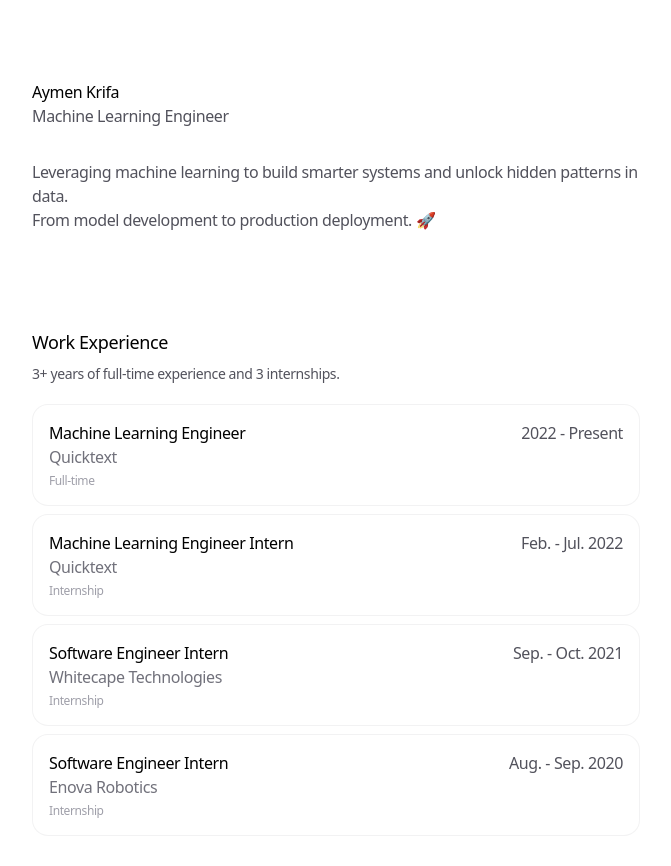
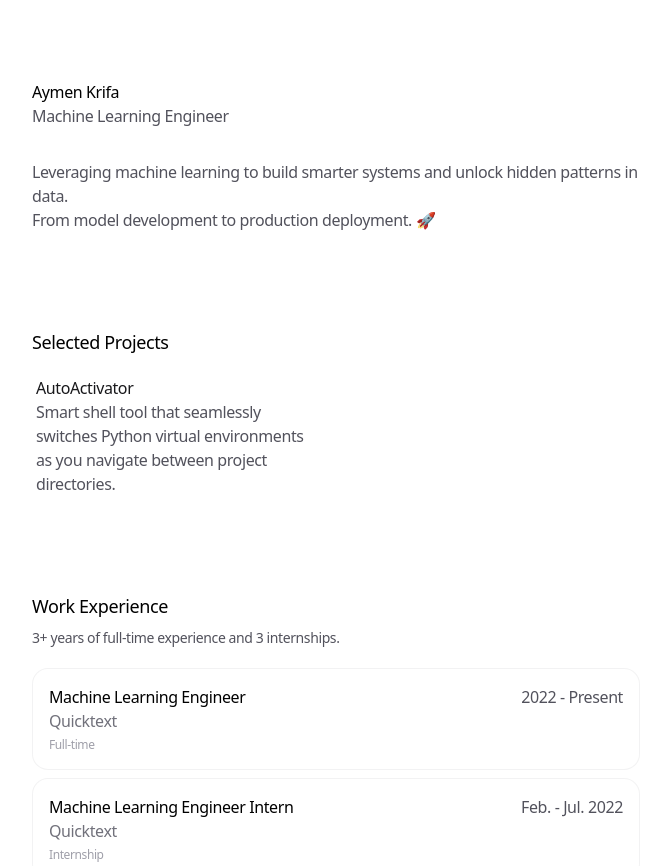
Before and after one commit to aymenkrifa/portfolio, a Next.js app: page / in a window 1280 px wide. Shown: the top 866 px of the page, without its empty margins (304-975 px from the left). Built offline with nearby package versions, Linux system fonts and the light colour scheme.

Commit message:
feat: Update project details and enhance project section visibility

```diff
--- a/app/data.ts
+++ b/app/data.ts
@@ -45,21 +45,13 @@ type SocialLink = {
 
 export const PROJECTS: Project[] = [
   {
-    name: 'Motion Primitives Pro',
+    name: 'AutoActivator',
     description:
-      'Advanced components and templates to craft beautiful websites.',
-    link: 'https://pro.motion-primitives.com/',
+      'Smart shell tool that seamlessly switches Python virtual environments as you navigate between project directories.',
+    link: 'https://github.com/aymenkrifa/autoactivator',
     video:
       'https://res.cloudinary.com/read-cv/video/upload/t_v_b/v1/1/profileItems/W2azTw5BVbMXfj7F53G92hMVIn32/newProfileItem/d898be8a-7037-4c71-af0c-8997239b050d.mp4?_a=DATAdtAAZAA0',
     id: 'project1',
-  },
-  {
-    name: 'Motion Primitives',
-    description: 'UI kit to make beautiful, animated interfaces.',
-    link: 'https://motion-primitives.com/',
-    video:
-      'https://res.cloudinary.com/read-cv/video/upload/t_v_b/v1/1/profileItems/W2azTw5BVbMXfj7F53G92hMVIn32/XSfIvT7BUWbPRXhrbLed/ee6871c9-8400-49d2-8be9-e32675eabf7e.mp4?_a=DATAdtAAZAA0',
-    id: 'project2',
   },
 ]
 
--- a/app/page.tsx
+++ b/app/page.tsx
@@ -591,7 +591,7 @@ export default function Personal() {
         </div>
       </motion.section>
 
-      {/* <motion.section
+      <motion.section
         variants={VARIANTS_SECTION}
         transition={TRANSITION_SECTION}
       >
@@ -599,9 +599,9 @@ export default function Personal() {
         <div className="grid grid-cols-1 gap-6 sm:grid-cols-2">
           {PROJECTS.map((project) => (
             <div key={project.name} className="space-y-2">
-              <div className="relative rounded-2xl bg-zinc-50/40 p-1 ring-1 ring-zinc-200/50 ring-inset dark:bg-zinc-950/40 dark:ring-zinc-800/50">
+              {/* <div className="relative rounded-2xl bg-zinc-50/40 p-1 ring-1 ring-zinc-200/50 ring-inset dark:bg-zinc-950/40 dark:ring-zinc-800/50">
                 <ProjectVideo src={project.video} />
-              </div>
+              </div> */}
               <div className="px-1">
                 <a
                   className="font-base group relative inline-block font-[450] text-zinc-900 dark:text-zinc-50"
@@ -618,7 +618,7 @@ export default function Personal() {
             </div>
           ))}
         </div>
-      </motion.section> */}
+      </motion.section>
 
       <motion.section
         variants={VARIANTS_SECTION}
```
